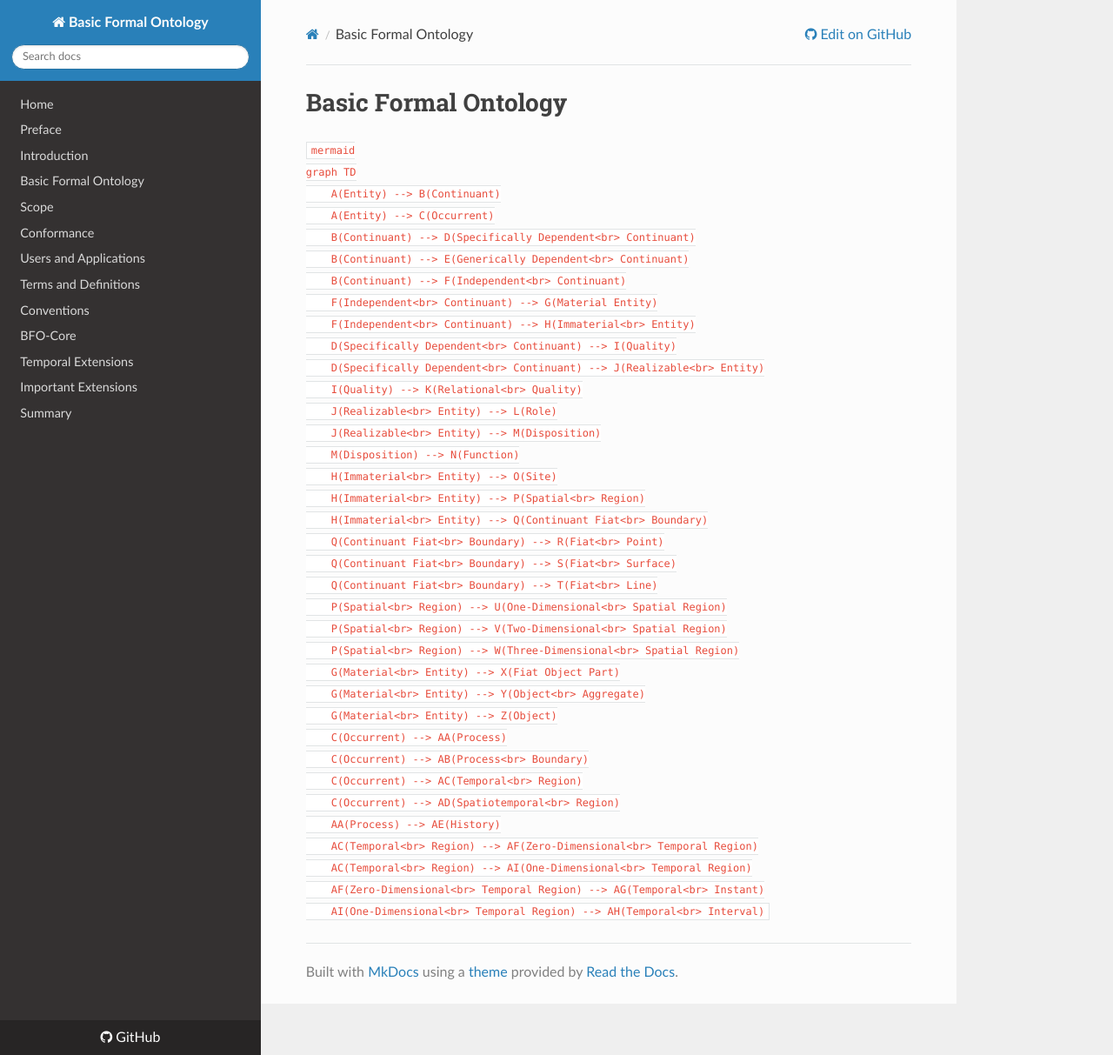
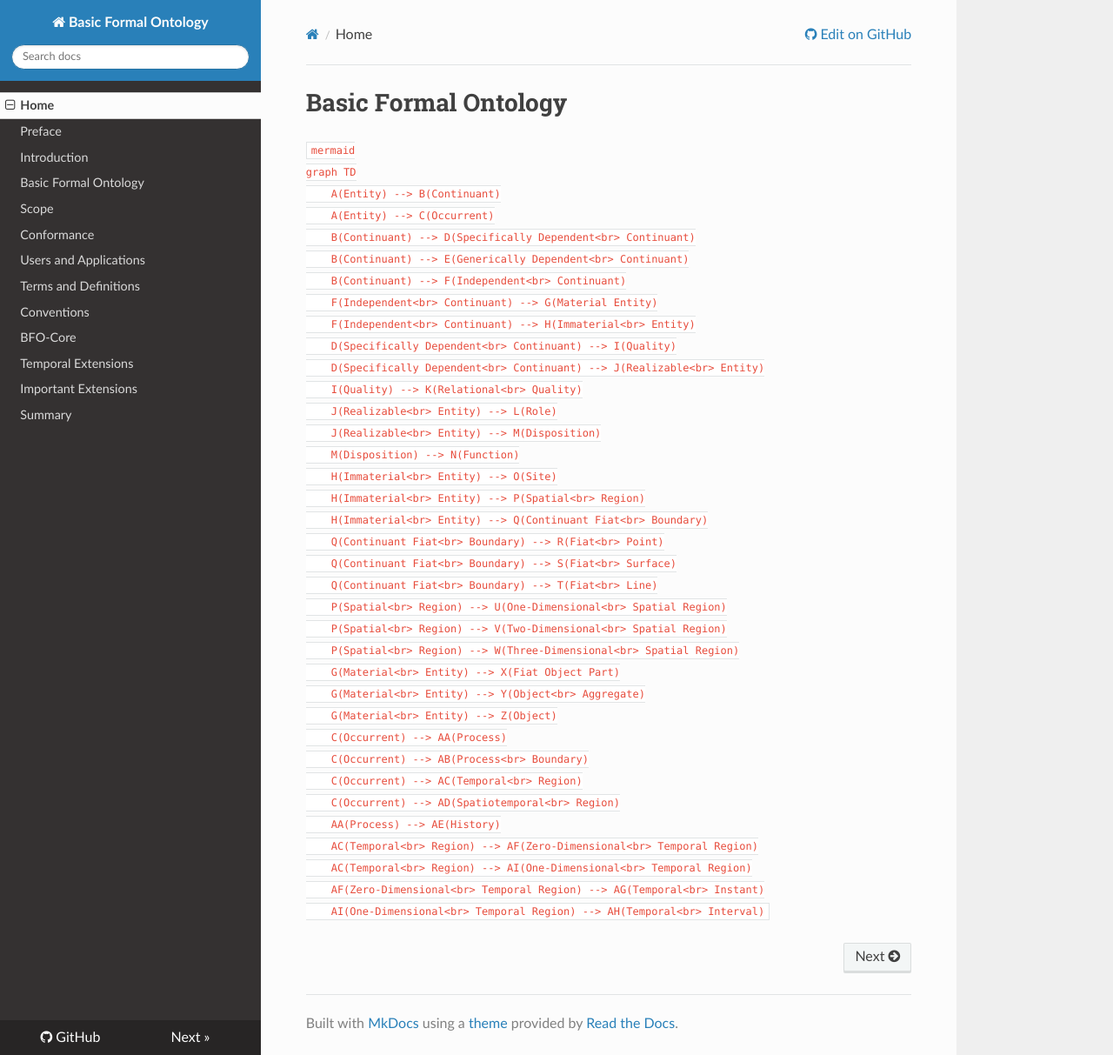
Before and after one commit to johnbeve/hub-and-spoke, an MkDocs documentation site: the page built from docs/index.md, in a window 1280 px wide and 1213 px high. Shown: the whole window at 87% size. Built offline with MkDocs 1.6.1, drawn with Linux system fonts in a browser that asks for light colours; nearby versions of some CDN libraries; some of the changed lines change nothing that is shown.

Commit message:
Update mkdocs.yml

```diff
--- a/mkdocs.yml
+++ b/mkdocs.yml
@@ -4,16 +4,16 @@
 theme:
   name: readthedocs
 nav:
-  - Home: docs/index.md
-  - Preface: docs/preface.md
-  - Introduction: docs/introduction.md
-  - Basic Formal Ontology: docs/basic-formal-ontology.md
-  - Scope: docs/scope.md
-  - Conformance: docs/conformance.md
-  - Users and Applications: docs/users-and-applications.md
-  - Terms and Definitions: docs/terms-and-definitions.md
-  - Conventions: docs/conventions.md
-  - BFO-Core: docs/bfo-core.md
-  - Temporal Extensions: docs/temporal-extensions.md
-  - Important Extensions: docs/important-extensions.md
-  - Summary: docs/summary.md
+  - Home: index.md
+  - Preface: preface.md
+  - Introduction: introduction.md
+  - Basic Formal Ontology: basic-formal-ontology.md
+  - Scope: scope.md
+  - Conformance: conformance.md
+  - Users and Applications: users-and-applications.md
+  - Terms and Definitions: terms-and-definitions.md
+  - Conventions: conventions.md
+  - BFO-Core: bfo-core.md
+  - Temporal Extensions: temporal-extensions.md
+  - Important Extensions: important-extensions.md
+  - Summary: summary.md
```
